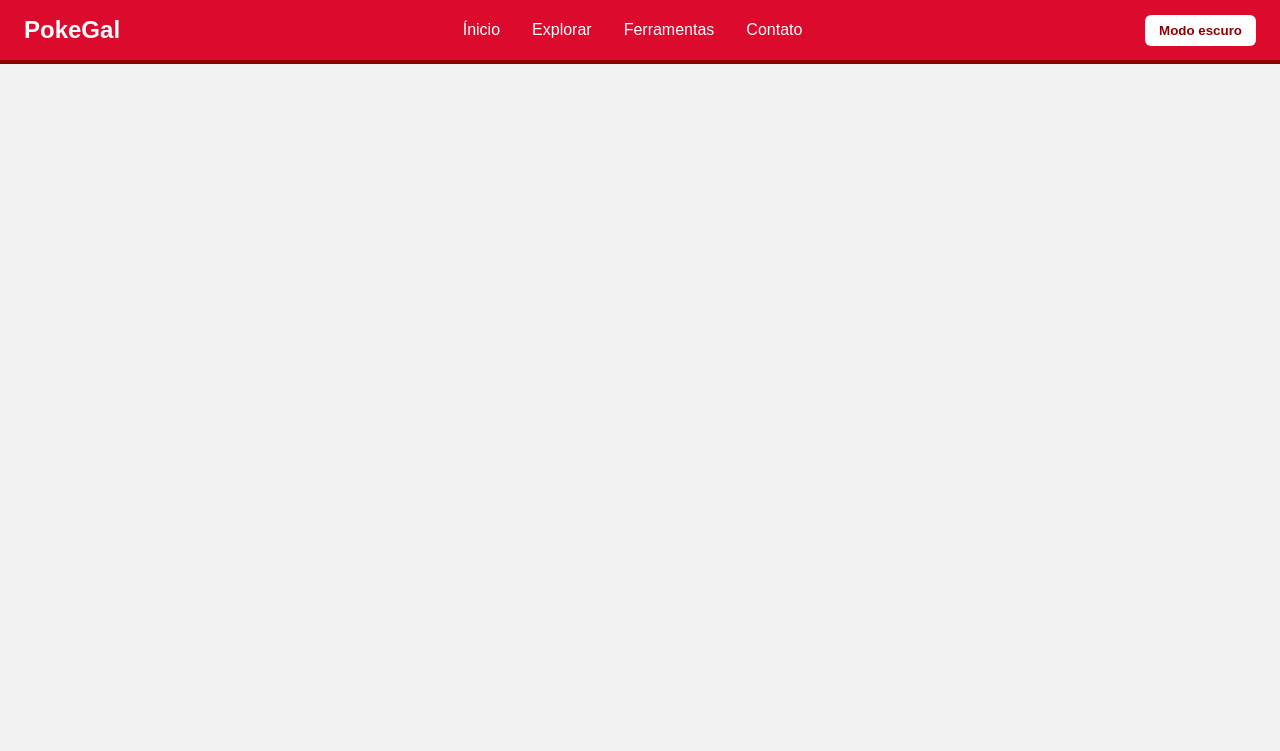
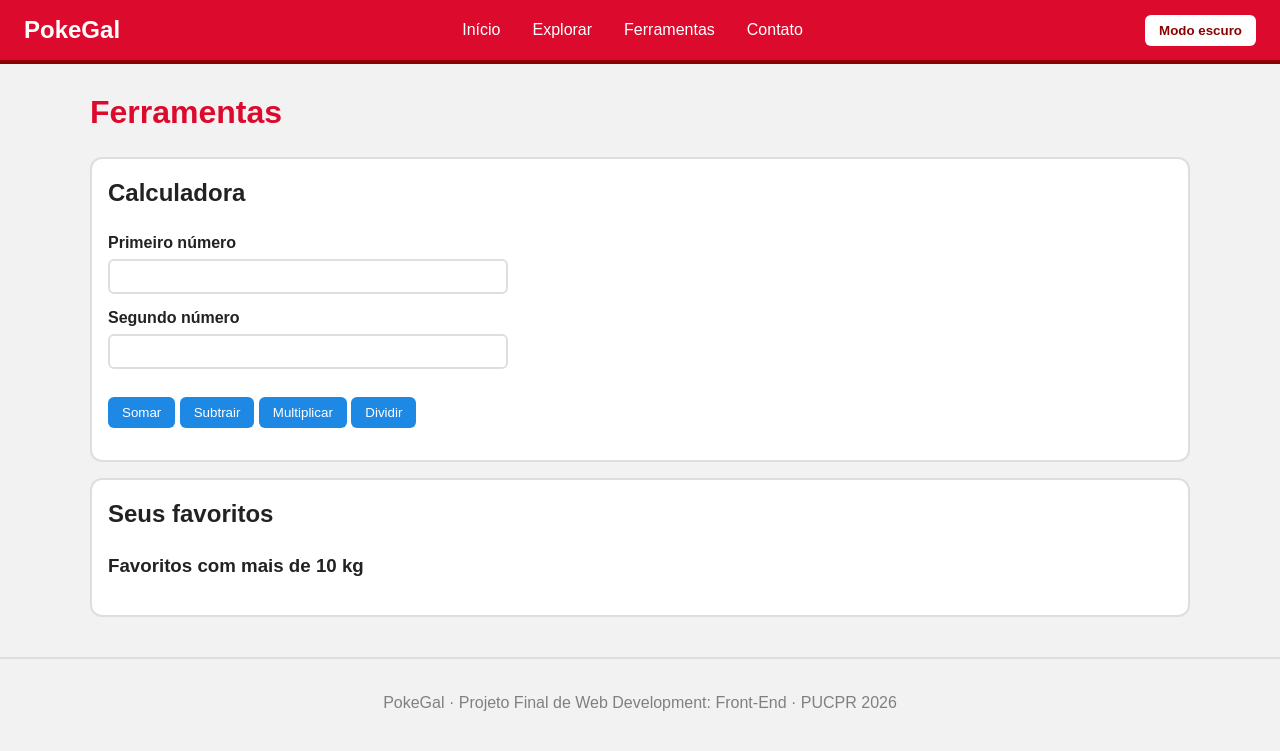
Before and after one commit to rossaario322/Pokegal, a plain HTML site: page ferramentas.html in a window 1280 px wide. Drawn offline with Linux system fonts and the light colour scheme.

Commit message:
Enhance ferramentas.html with calculator and favorites
Added a calculator section and a favorites section with dynamic content.

```diff
--- a/ferramentas.html
+++ b/ferramentas.html
@@ -1,9 +1,9 @@
   <!DOCTYPE html>
-<html lang="pt-br">
+  <html lang="pt-BR">
   <head>
       <meta charset="UTF-8">
       <meta name="viewport" content="width=device-width, initial-scale=1.0">
-    <title>Ferramentas Pokedéx</title>
+      <title>Ferramentas Pokédex</title>
       <link rel="stylesheet" href="style.css">
   </head>
   <body>
@@ -11,7 +11,7 @@
           <a href="index.html" class="logo">PokeGal</a>
           <nav>
               <ul>
-                <li><a href="index.html">Ínicio</a></li>
+                  <li><a href="index.html">Início</a></li>
                   <li><a href="explorar.html">Explorar</a></li>
                   <li><a href="ferramentas.html">Ferramentas</a></li>
                   <li><a href="contato.html">Contato</a></li>
@@ -20,6 +20,40 @@
           <button id="botaoTema" class="botao" type="button">Modo escuro</button>
       </header>
 
+      <main>
+          <h1>Ferramentas</h1>
+
+          <section class="cartao">
+              <h2>Calculadora</h2>
+
+              <label for="num1">Primeiro número</label>
+              <input type="number" id="num1">
+
+              <label for="num2">Segundo número</label>
+              <input type="number" id="num2">
+
+              <p>
+                  <button type="button" class="botao" id="btnSomar">Somar</button>
+                  <button type="button" class="botao" id="btnSubtrair">Subtrair</button>
+                  <button type="button" class="botao" id="btnMultiplicar">Multiplicar</button>
+                  <button type="button" class="botao" id="btnDividir">Dividir</button>
+              </p>
+              <p id="resultado"></p>
+          </section>
+
+          <section class="cartao">
+              <h2>Seus favoritos</h2>
+              <p id="mediaPeso"></p>
+
+              <h3>Favoritos com mais de 10 kg</h3>
+              <ul id="listaPesados"></ul>
+          </section>
+      </main>
+
+      <footer>
+          <p>PokeGal · Projeto Final de Web Development: Front-End · PUCPR 2026</p>
+      </footer>
+
       <script src="script.js"></script>
       <script src="ferramenta.js"></script>
   </body>
```
Lines whose indentation alone changed are shown as unchanged.
